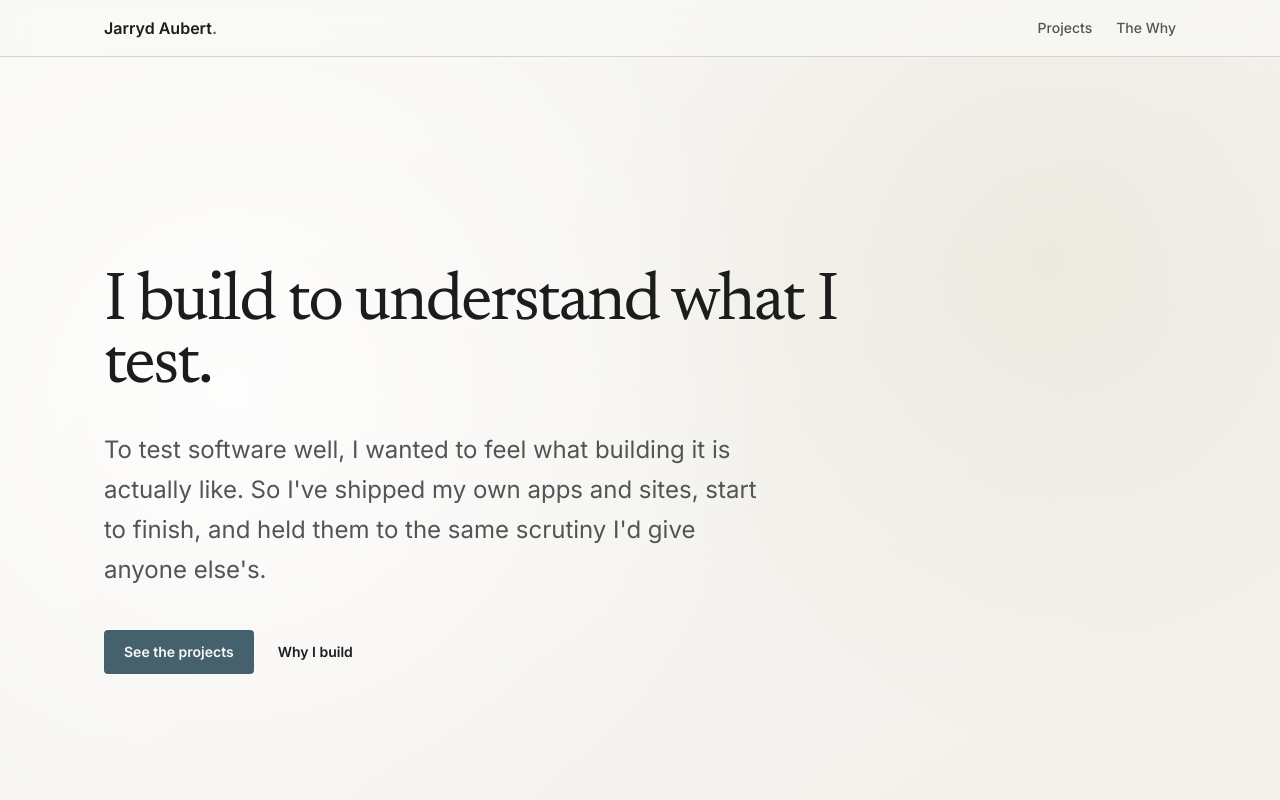
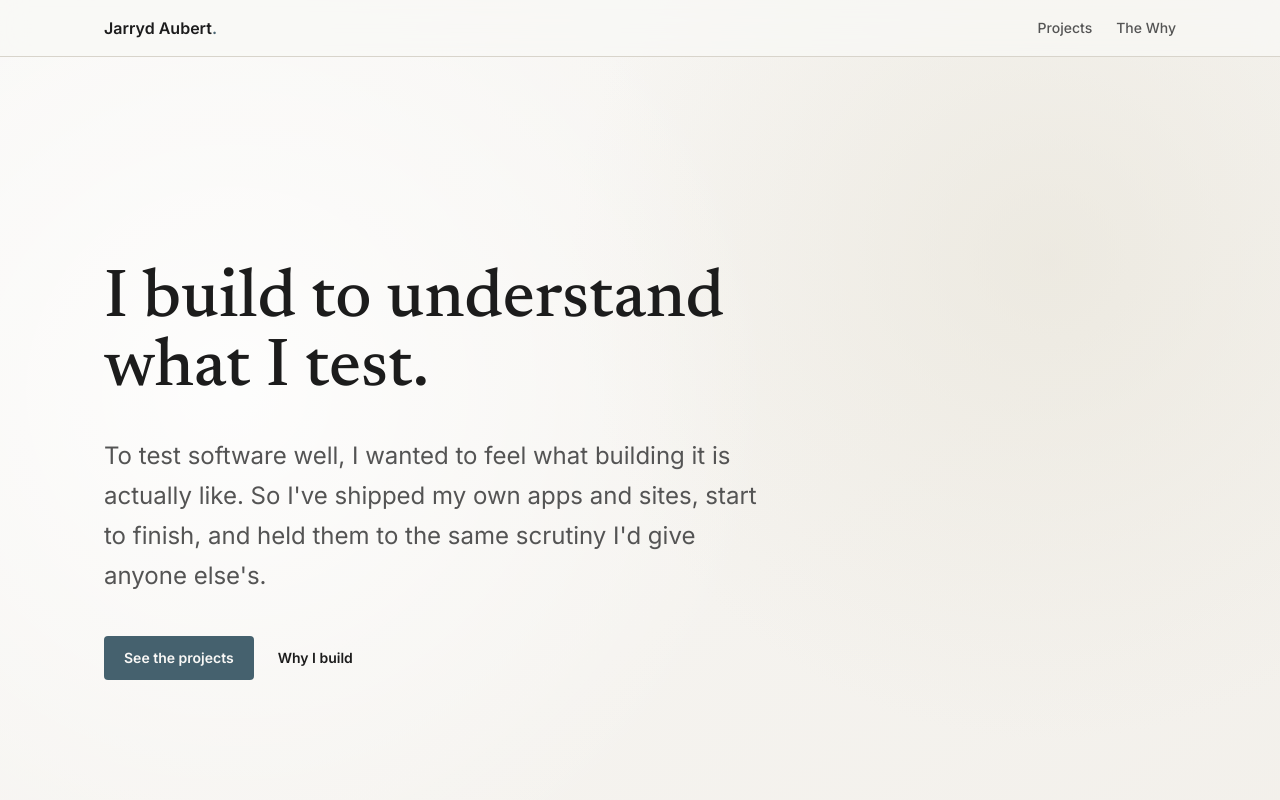
Before and after one commit to jarrydaubert/jarrydaubert.com, a Next.js app: page / in a window 1280 px wide. Shown: the top 800 px of the page. Built offline with nearby package versions, Linux system fonts and the light colour scheme; what reading-time would draw is missing.

Commit message:
refactor: tune serif hero typography

```diff
--- a/src/app/page.tsx
+++ b/src/app/page.tsx
@@ -85,7 +85,7 @@ export default function Home() {
         <div className="max-w-5xl">
           <h1
             id="home-title"
-            className="max-w-[11.5em] text-5xl font-normal leading-[0.92] tracking-[-0.035em] text-fg sm:text-6xl lg:text-[4.25rem]"
+            className="max-w-[9.8em] text-5xl font-medium leading-[1.02] tracking-normal text-fg sm:text-6xl lg:text-[4.25rem]"
           >
             I build to understand what I test.
           </h1>
--- a/src/app/projects/page.tsx
+++ b/src/app/projects/page.tsx
@@ -35,7 +35,7 @@ export default function ProjectsPage() {
           <ProjectCard
             key={project.slug}
             project={project}
-            priority={index < 2}
+            priority={index < 3}
           />
         ))}
       </div>
```
